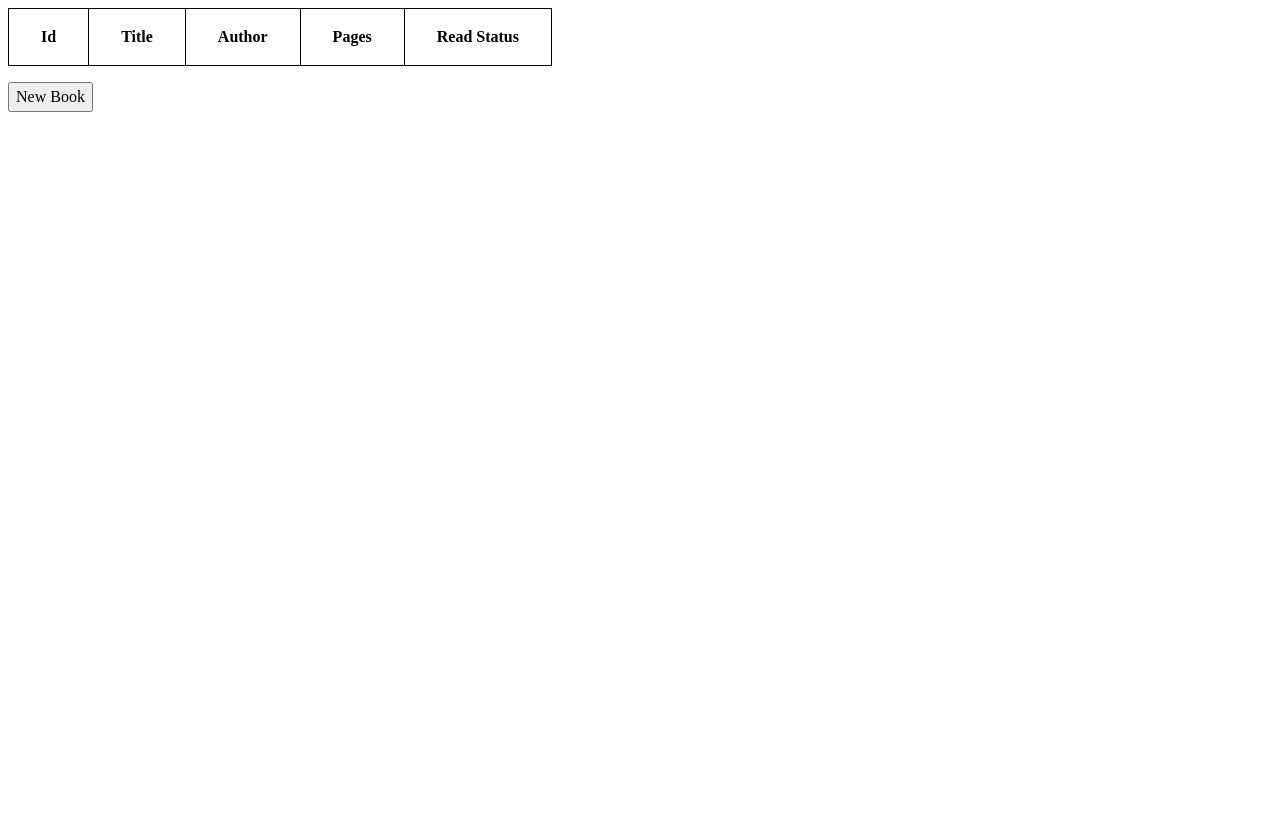
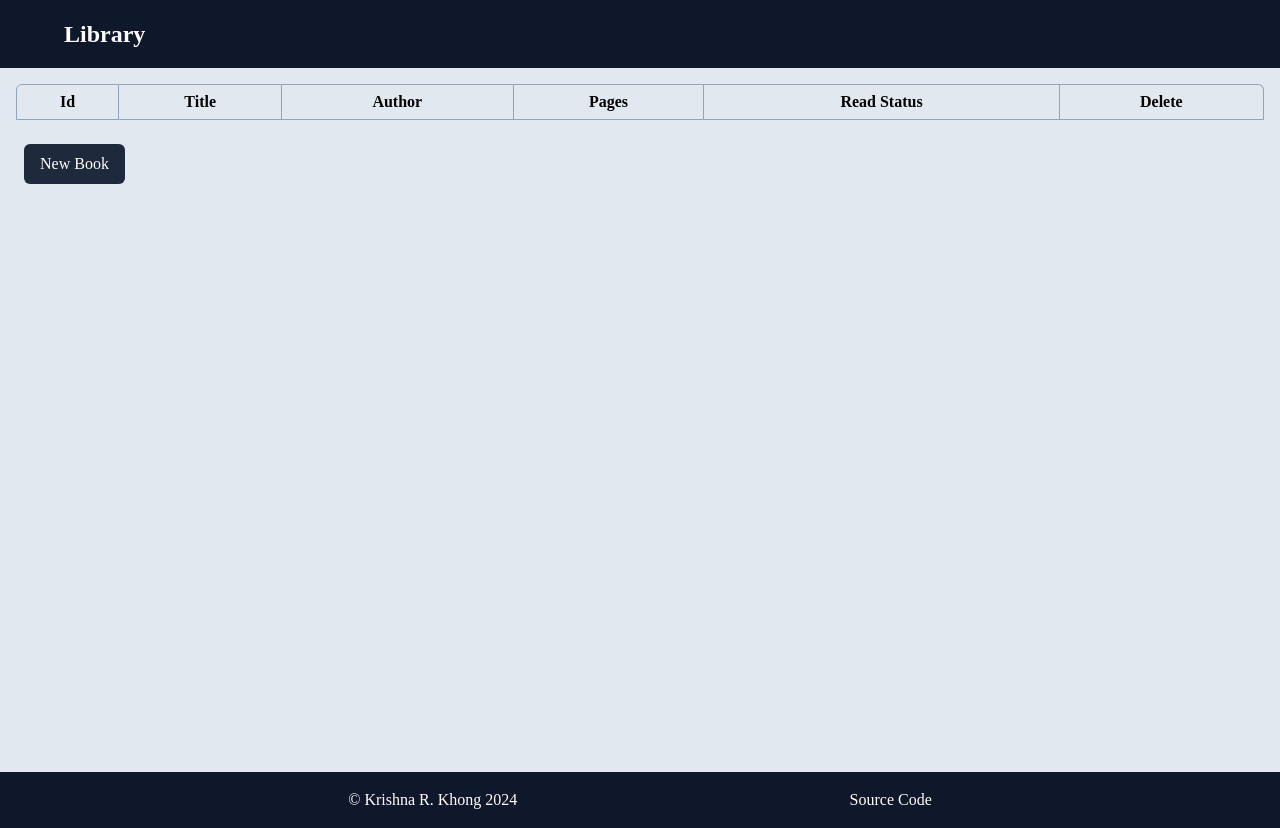
Before and after one commit to cashewna/Library, a plain HTML site: page src/index.html in a window 1280 px wide. Drawn offline with Linux system fonts and the light colour scheme.

Commit message:
feat: add initial colours and padding

```diff
--- a/src/index.html
+++ b/src/index.html
@@ -8,6 +8,10 @@
         <script src="../dist/script.js" defer></script>
     </head>
     <body>
+        <div class="header">
+            <span>Library</span>
+        </div>
+
         <div id="library-container">
             <table>
                 <thead>
@@ -17,6 +21,7 @@
                         <th>Author</th>
                         <th>Pages</th>
                         <th>Read Status</th>
+                        <th>Delete</th>
                     </tr>
                 </thead>
                 <tbody id="library-body">
@@ -44,5 +49,9 @@
                 </button>
             </p>
         </div>
+        <div class="footer">
+            <span>&copy Krishna R. Khong 2024</span>
+            <a href="https://github.com/cashewna/Library">Source Code</a>
+        </div>
     </body>
 </html>
--- a/src/style.css
+++ b/src/style.css
@@ -5,8 +5,21 @@
 }
 
 body {
+    padding: 0;
+    margin: 0;
     min-height: 100vh;
     line-height: 1.5;
+    --color-50: #f8fafc;
+    --color-100: #f1f5f9;
+    --color-200: #e2e8f0;
+    --color-300: #cbd5e1;
+    --color-400: #94a3b8;
+    --color-500: #64748b;
+    --color-600: #475569;
+    --color-700: #334155;
+    --color-800: #1e293b;
+    --color-900: #0f172a;
+    --color-950: #020617;
 }
 
 img,
@@ -20,8 +33,84 @@ textarea, select {
     font: inherit;
 }
 
-table, th, td {
-    border: 1px solid black;
-    border-collapse: collapse;
-    padding: 1rem 2rem;
+.header {
+    background-color: var(--color-900);
+    padding: 1rem 4rem;
+
+    span {
+        color: white;
+        font-size: 1.5rem;
+        font-weight: 700;
+    }
 }
+
+#library-container {
+    padding: 1rem;
+    min-height: calc(100vh - 6rem);
+    background-color: var(--color-200);
+
+    table {
+        border-collapse: separate;
+        border-spacing: 0;
+        width: 100%;
+    }
+
+    table tr th,
+    table tr td {
+        border-right: 1px solid var(--color-400);
+        border-bottom: 1px solid var(--color-400);
+        padding: 5px;
+    }
+
+    table tr th:first-child,
+    table tr td:first-child {
+        border-left: 1px solid var(--color-400);
+    }
+
+    table tr th {
+        border-top: 1px solid var(--color-400);
+    }
+
+    table th:first-child {
+        border-top-left-radius: 6px;
+    }
+
+    table th:last-child {
+        border-top-right-radius: 6px;
+    }
+
+    table tr:last-child td:first-child {
+        border-bottom-left-radius: 6px;
+    }
+
+    table tr:last-child td:last-child {
+        border-bottom-right-radius: 6px;
+    }
+
+    button,
+    #new-book-submit {
+        padding: 0.5rem 1rem;
+        margin: 0.5rem;
+        border: none;
+        border-radius: 6px;
+        background-color: var(--color-800);
+        color: white;
+        cursor: pointer;
+    }
+}
+
+.footer {
+    padding: 1rem;
+    background-color: var(--color-900);
+    display: flex;
+    justify-content: space-evenly;
+    span {
+        color: white;
+        font-size: 1rem;
+    }
+
+    a {
+        color: white;
+        text-decoration: none;
+    }
+}
```
